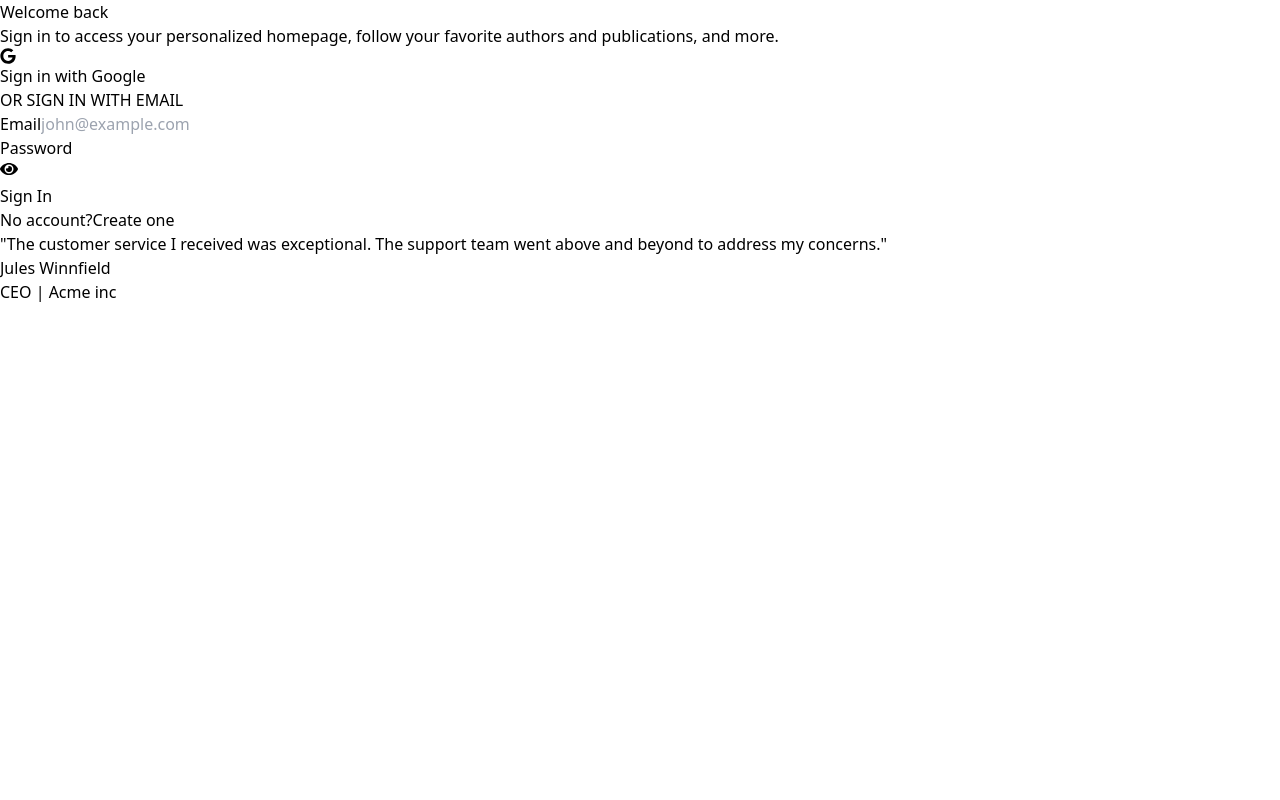
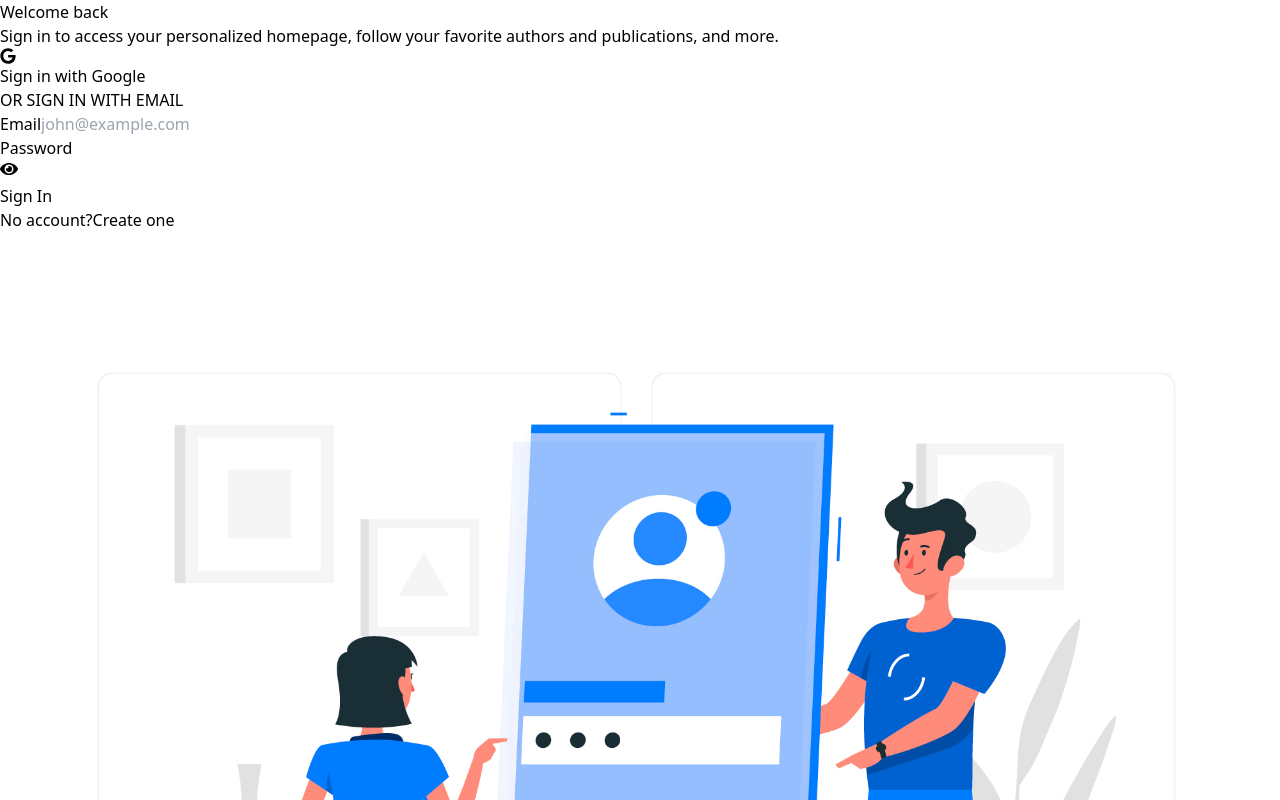
Before and after one commit to LokeshSingh07/Blogify, a React (Vite) app in the folder Frontend/: page /signin in a window 1280 px wide. Shown: the top 800 px of the page. Built offline with nearby package versions, Linux system fonts and the light colour scheme.

Commit message:
signup page ui updated

```diff
--- a/Frontend/package.json
+++ b/Frontend/package.json
@@ -4,7 +4,7 @@
   "version": "0.0.0",
   "type": "module",
   "scripts": {
-    "dev": "vite",
+    "dev": "vite --port 3000",
     "build": "tsc -b && vite build",
     "lint": "eslint .",
     "preview": "vite preview"
--- a/Frontend/src/components/Auth.tsx
+++ b/Frontend/src/components/Auth.tsx
@@ -54,7 +54,7 @@ function Auth({type}: ParamsType):React.ReactElement {
   },[token])
 
   return (
-    <div className="sm:w-[50%] md:w-[40%] lg:w-[60%] flex flex-col items-center justify-center px-4 md:px-5 py-5 border rounded-xl shadow-sm bg-white m-5">
+    <div className="sm:w-[50%] md:w-[40%] lg:w-[70%] flex flex-col items-center justify-center px-4 md:px-5 py-5 border rounded-xl shadow-sm bg-white m-5">
         <div className="text-3xl text-center font-bold">
             {type === "signup" ? "Join Blogify" : "Welcome back"}
         </div>
--- a/Frontend/src/components/Quote.tsx
+++ b/Frontend/src/components/Quote.tsx
@@ -1,11 +1,9 @@
+import sign from "../assets/sign.jpg"
+
 export const Quote:React.FC = ()=>{
     return (
-      <div className="w-[70%] text-black">
-        <div className="text-2xl font-bold">
-          "The customer service I received was exceptional. The support team went above and beyond to address my concerns."
-        </div>
-        <p className="font-bold mt-2">Jules Winnfield</p>
-        <p className="text-sm font-semibold text-gray-600">CEO | Acme inc</p>
+      <div className="w-full h-full text-black">
+        <img src={sign} className="object-cover h-screen"/>
       </div>
     )
   }
--- a/Frontend/src/pages/Signin.tsx
+++ b/Frontend/src/pages/Signin.tsx
@@ -10,7 +10,7 @@ export const Signin: React.FC = ()=>{
         <Auth type="signin"/>
       </div>
 
-      <div className="invisible lg:visible h-full flex justify-center items-center bg-slate-300">
+      <div className="invisible lg:visible h-full flex justify-center items-center ">
         <Quote/>
       </div>
 
--- a/Frontend/src/pages/Signup.tsx
+++ b/Frontend/src/pages/Signup.tsx
@@ -12,7 +12,7 @@ function Signup(): React.ReactElement {
         <Auth type="signup"/>
       </div>
 
-      <div className="invisible lg:visible h-full flex justify-center items-center bg-slate-300">
+      <div className="invisible lg:visible h-full flex justify-center items-center ">
         <Quote/>
       </div>
     </div>
```
Also changed, not shown: Frontend/src/assets/sign.jpg (added).
